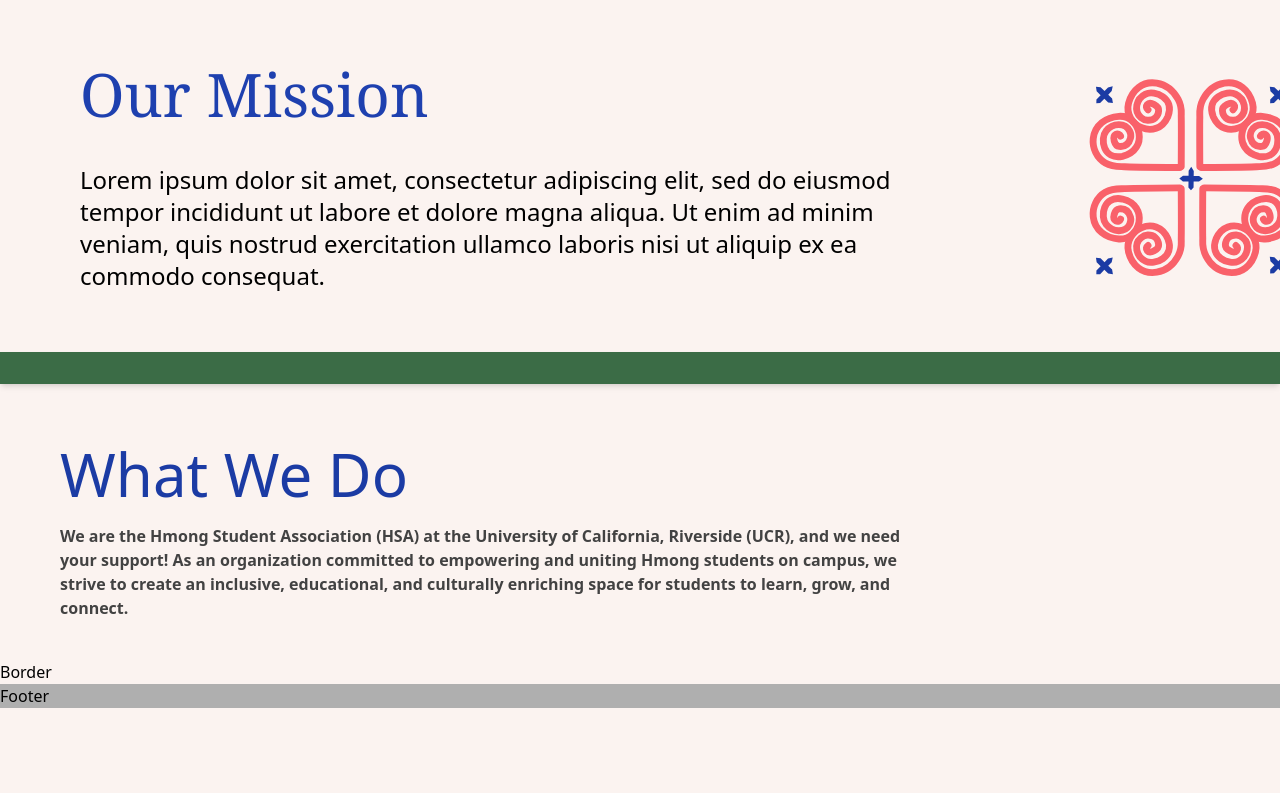
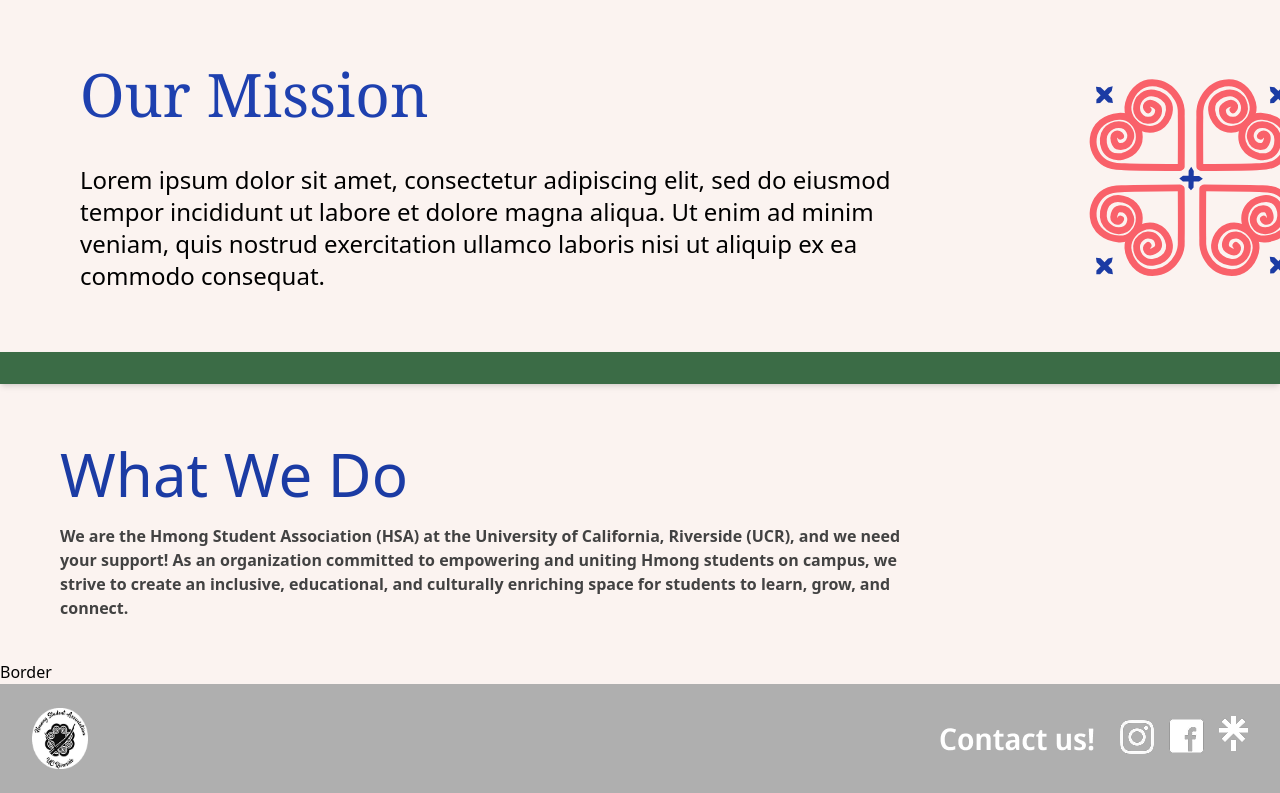
Before and after one commit to acm-ucr/hsa-website, a Next.js app: page / in a window 1280 px wide. Shown: the part 696-1489 px from the top of the page. Before the commit the page ends 1404 px from the top, so only its background shows below. Built offline with nearby package versions, Linux system fonts and the light colour scheme.

Commit message:
Fixed a mistake

```diff
--- a/src/components/Footer.tsx
+++ b/src/components/Footer.tsx
@@ -1,11 +1,39 @@
 import Border from "./Border";
+import Image from "next/image";
+import Facebook from "@/public/assets/Facebook.png";
+import Instagram from "@/public/assets/insta.png";
+import Image2 from "@/public/assets/image2.png";
+import Linktree from "@/public/assets/Linktree.png";
+import Contact from "@/public/assets/contact.png";
+import Link from "next/link";
 
 const Footer = () => {
   return (
-    <>
+    <div>
       <Border />
-      <div className="bg-hsa-gray-200">Footer</div>
-    </>
+      <div className="bg-hsa-gray-200 pb-6 pt-6">
+        <div className="sm:px-15 flex flex-row justify-between px-8">
+          <div className="flex flex-row justify-start">
+            <Image src={Image2} alt="Image2" className="w-10 sm:w-14" />
+          </div>
+          <div className="flex w-[50%] flex-row justify-end gap-3 pb-1 pt-2">
+            <Image src={Contact} alt="Contact" className="pb-1" />
+            <Link href="https://www.instagram.com/hsa.ucr/" target="_blank">
+              <Image src={Instagram} alt="Instagram" className="pt-1" />
+            </Link>
+            <Link
+              href="https://www.facebook.com/hsa.ucriverside"
+              target="_blank"
+            >
+              <Image src={Facebook} alt="Facebook" />
+            </Link>
+            <Link href="linktr.ee/hsaucr" target="_blank">
+              <Image src={Linktree} alt="Facebook" />
+            </Link>
+          </div>
+        </div>
+      </div>
+    </div>
   );
 };
 
```
